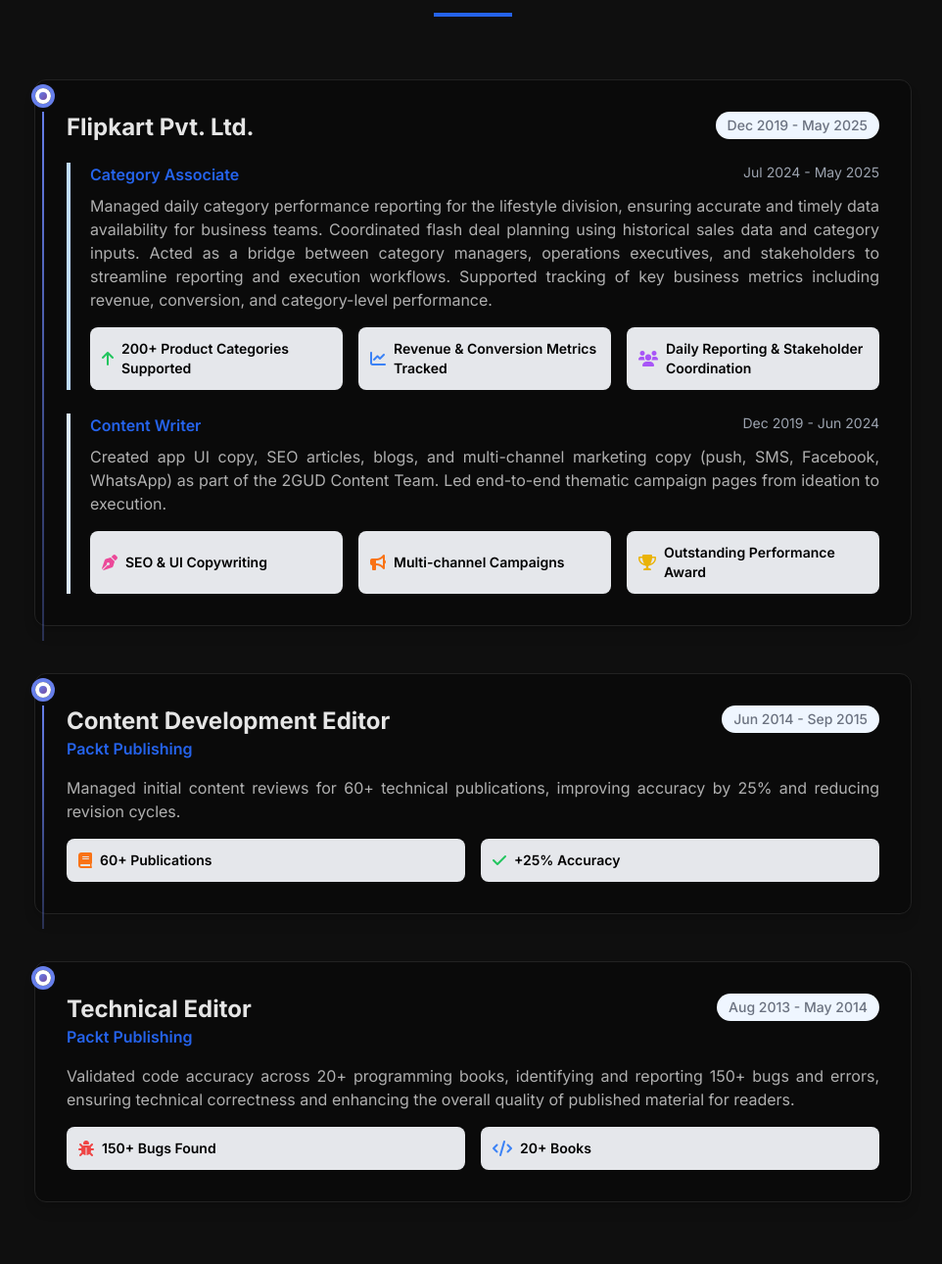
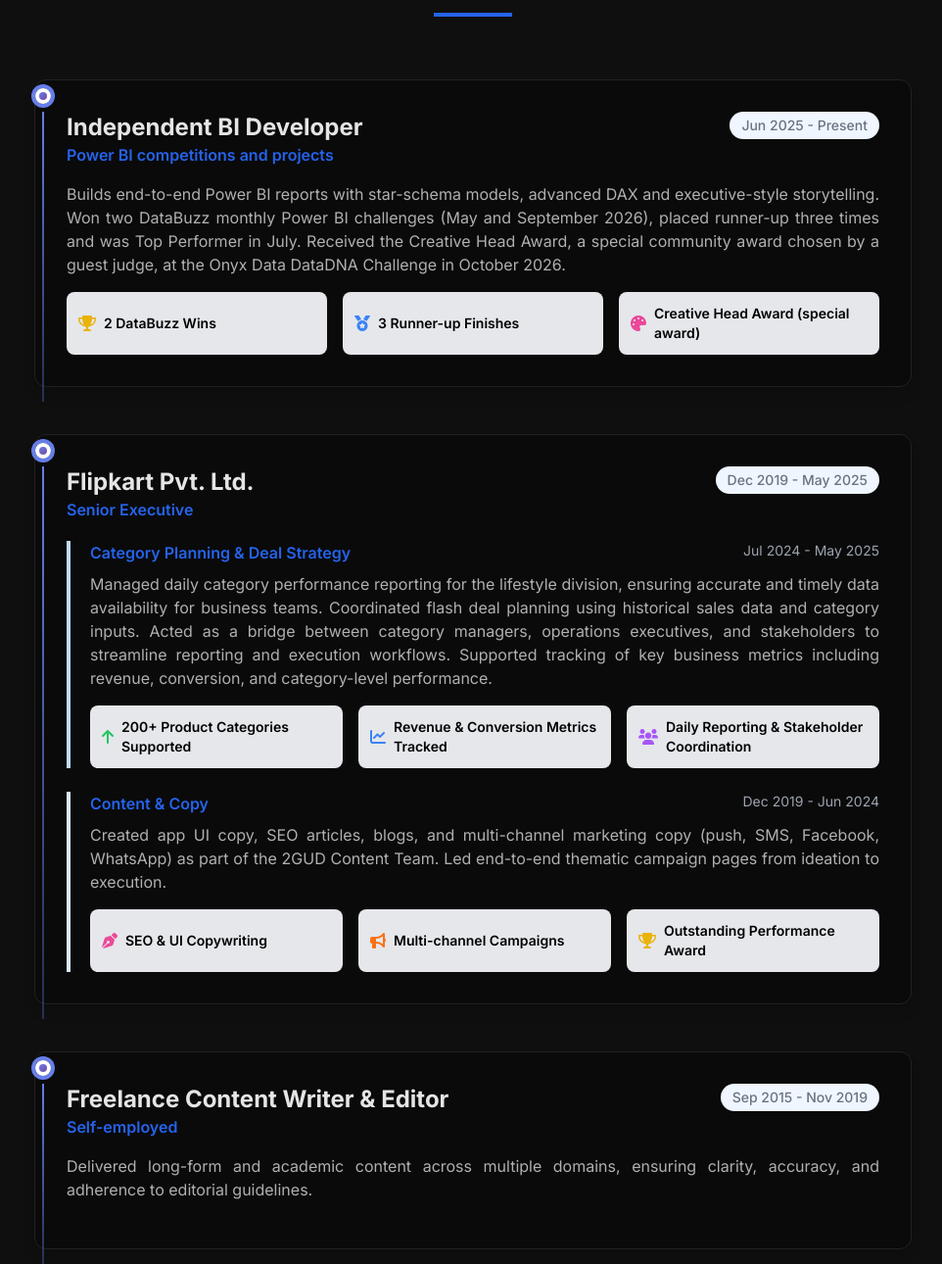
Before and after one commit to PoojaNair5919/Portfolio, a plain HTML site: page about.html in a window 1280 px wide. Shown: the part 1775-3065 px from the top of the page at 98% size, without its empty margins (157-1119 px from the left). Drawn offline with nearby package versions, Linux system fonts and the light colour scheme.

Commit message:
Update about.html

```diff
--- a/about.html
+++ b/about.html
@@ -128,14 +128,26 @@
     <div class="max-w-4xl mx-auto">
      <div class="space-y-8 sm:space-y-12">
       <div class="timeline-item bg-white p-6 sm:p-8 rounded-xl shadow-lg scroll-animate hover:shadow-xl transition-all duration-300 dark-mode-card">
+       <div class="flex flex-col lg:flex-row lg:justify-between lg:items-start mb-4">
+        <div><h3 class="text-xl sm:text-2xl font-bold text-gray-800">Independent BI Developer</h3><p class="text-blue-600 font-semibold text-sm sm:text-base">Power BI competitions and projects</p></div>
+        <span class="text-gray-500 font-medium bg-blue-50 px-3 py-1 rounded-full text-xs sm:text-sm mt-2 lg:mt-0">Jun 2025 - Present</span>
+       </div>
+       <p class="text-gray-600 mb-4 text-sm sm:text-base" style="text-align: justify;">Builds end-to-end Power BI reports with star-schema models, advanced DAX and executive-style storytelling. Won two DataBuzz monthly Power BI challenges (May and September 2026), placed runner-up three times and was Top Performer in July. Received the Creative Head Award, a special community award chosen by a guest judge, at the Onyx Data DataDNA Challenge in October 2026.</p>
+       <div class="grid sm:grid-cols-2 lg:grid-cols-3 gap-3 sm:gap-4">
+        <div class="flex items-center bg-gray-200 p-3 rounded-lg"><i class="fas fa-trophy text-yellow-500 mr-2"></i><span class="text-black font-semibold text-xs sm:text-sm">2 DataBuzz Wins</span></div>
+        <div class="flex items-center bg-gray-200 p-3 rounded-lg"><i class="fas fa-medal text-blue-500 mr-2"></i><span class="text-black font-semibold text-xs sm:text-sm">3 Runner-up Finishes</span></div>
+        <div class="flex items-center bg-gray-200 p-3 rounded-lg sm:col-span-2 lg:col-span-1"><i class="fas fa-palette text-pink-500 mr-2"></i><span class="text-black font-semibold text-xs sm:text-sm">Creative Head Award (special award)</span></div>
+       </div>
+      </div>
+      <div class="timeline-item bg-white p-6 sm:p-8 rounded-xl shadow-lg scroll-animate hover:shadow-xl transition-all duration-300 dark-mode-card">
        <div class="flex flex-col lg:flex-row lg:justify-between lg:items-start mb-5">
-        <h3 class="text-xl sm:text-2xl font-bold text-gray-800">Flipkart Pvt. Ltd.</h3>
+        <div><h3 class="text-xl sm:text-2xl font-bold text-gray-800">Flipkart Pvt. Ltd.</h3><p class="text-blue-600 font-semibold text-sm sm:text-base">Senior Executive</p></div>
         <span class="text-gray-500 font-medium bg-blue-50 px-3 py-1 rounded-full text-xs sm:text-sm mt-2 lg:mt-0">Dec 2019 - May 2025</span>
        </div>
 
        <div class="border-l-4 border-blue-200 pl-4 sm:pl-5 mb-6">
         <div class="flex flex-col sm:flex-row sm:justify-between sm:items-start mb-2">
-         <p class="text-blue-600 font-semibold text-sm sm:text-base">Category Associate</p>
+         <p class="text-blue-600 font-semibold text-sm sm:text-base">Category Planning &amp; Deal Strategy</p>
          <span class="text-gray-400 text-xs sm:text-sm">Jul 2024 - May 2025</span>
         </div>
         <p class="text-gray-600 mb-4 text-sm sm:text-base" style="text-align: justify;">Managed daily category performance reporting for the lifestyle division, ensuring accurate and timely data availability for business teams. Coordinated flash deal planning using historical sales data and category inputs. Acted as a bridge between category managers, operations executives, and stakeholders to streamline reporting and execution workflows. Supported tracking of key business metrics including revenue, conversion, and category-level performance.</p>
@@ -148,7 +160,7 @@
 
        <div class="border-l-4 border-blue-100 pl-4 sm:pl-5">
         <div class="flex flex-col sm:flex-row sm:justify-between sm:items-start mb-2">
-         <p class="text-blue-600 font-semibold text-sm sm:text-base">Content Writer</p>
+         <p class="text-blue-600 font-semibold text-sm sm:text-base">Content &amp; Copy</p>
          <span class="text-gray-400 text-xs sm:text-sm">Dec 2019 - Jun 2024</span>
         </div>
         <p class="text-gray-600 mb-4 text-sm sm:text-base" style="text-align: justify;">Created app UI copy, SEO articles, blogs, and multi-channel marketing copy (push, SMS, Facebook, WhatsApp) as part of the 2GUD Content Team. Led end-to-end thematic campaign pages from ideation to execution.</p>
@@ -158,6 +170,13 @@
          <div class="flex items-center bg-gray-200 p-3 rounded-lg sm:col-span-2 lg:col-span-1"><i class="fas fa-trophy text-yellow-500 mr-2"></i><span class="text-black font-semibold text-xs sm:text-sm">Outstanding Performance Award</span></div>
         </div>
        </div>
+      </div>
+      <div class="timeline-item bg-white p-6 sm:p-8 rounded-xl shadow-lg scroll-animate hover:shadow-xl transition-all duration-300 dark-mode-card">
+       <div class="flex flex-col lg:flex-row lg:justify-between lg:items-start mb-4">
+        <div><h3 class="text-xl sm:text-2xl font-bold text-gray-800">Freelance Content Writer &amp; Editor</h3><p class="text-blue-600 font-semibold text-sm sm:text-base">Self-employed</p></div>
+        <span class="text-gray-500 font-medium bg-blue-50 px-3 py-1 rounded-full text-xs sm:text-sm mt-2 lg:mt-0">Sep 2015 - Nov 2019</span>
+       </div>
+       <p class="text-gray-600 mb-4 text-sm sm:text-base" style="text-align: justify;">Delivered long-form and academic content across multiple domains, ensuring clarity, accuracy, and adherence to editorial guidelines.</p>
       </div>
       <div class="timeline-item bg-white p-6 sm:p-8 rounded-xl shadow-lg scroll-animate hover:shadow-xl transition-all duration-300 dark-mode-card">
        <div class="flex flex-col lg:flex-row lg:justify-between lg:items-start mb-4">
```
